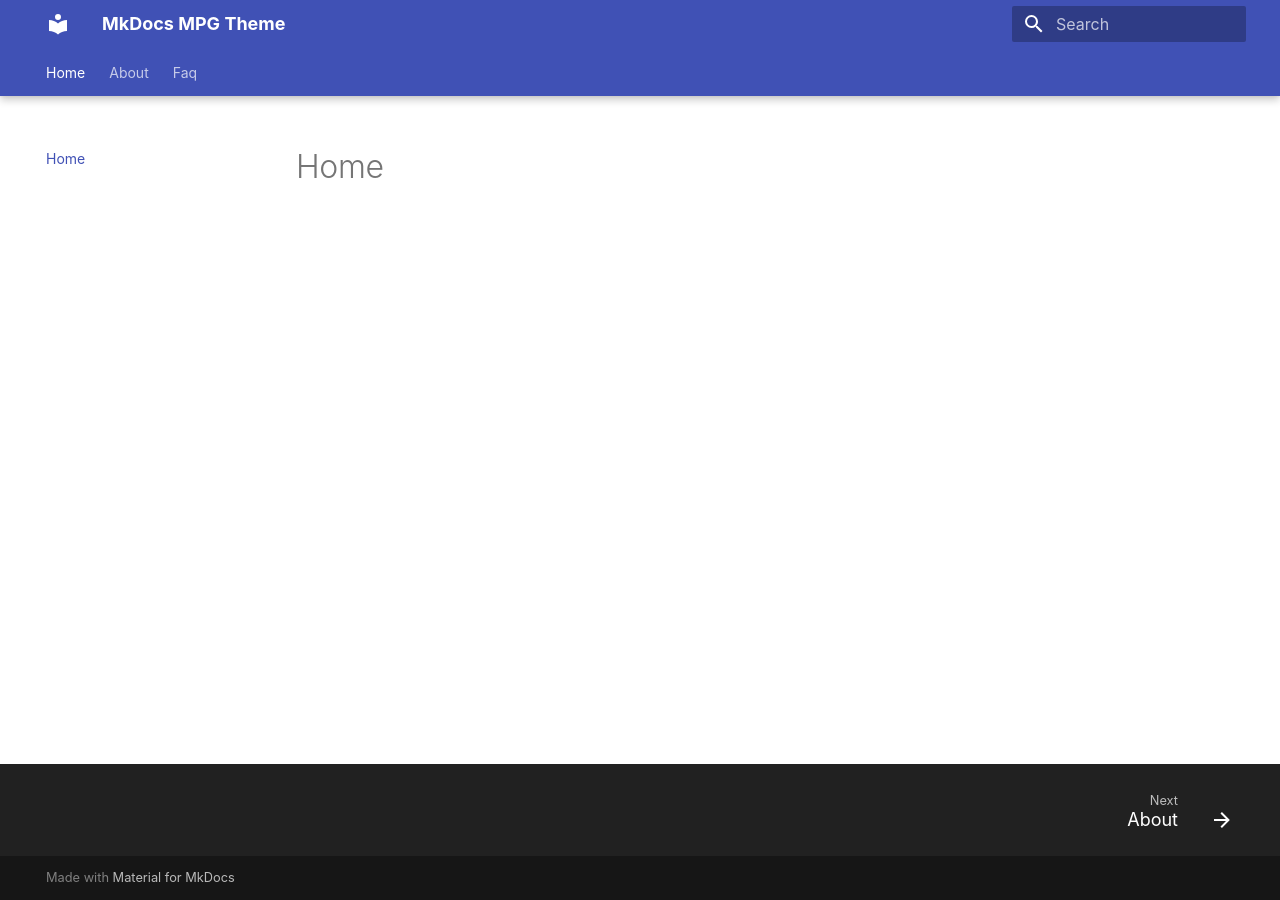
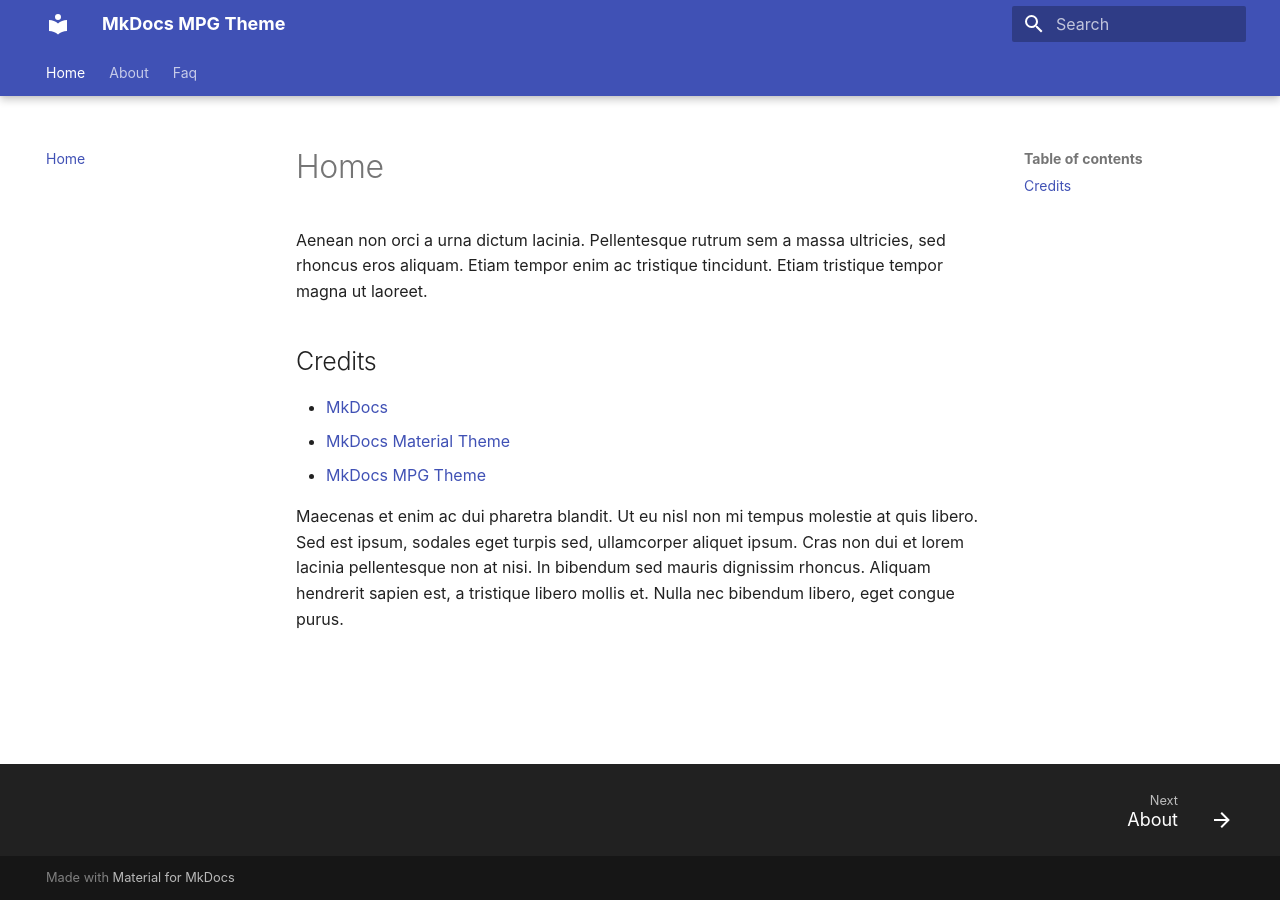
Before and after one commit to tombreit/mkdocs-mpgtheme-plugin, an MkDocs documentation site: the page built from docs/index.md, in a window 1280 px wide. Built offline with MkDocs 1.6.1 and Material for MkDocs 9.7.7, drawn with Linux system fonts in a browser that asks for light colours.

Commit message:
Demonstrate underlined links

```diff
--- a/docs/index.md
+++ b/docs/index.md
@@ -1 +1,11 @@
 # Home
+
+Aenean non orci a urna dictum lacinia. Pellentesque rutrum sem a massa ultricies, sed rhoncus eros aliquam. Etiam tempor enim ac tristique tincidunt. Etiam tristique tempor magna ut laoreet.
+
+## Credits
+
+- [MkDocs](https://www.mkdocs.org/)
+- [MkDocs Material Theme](https://squidfunk.github.io/mkdocs-material/)
+- [MkDocs MPG Theme](https://tombreit.github.io/mkdocs-mpgtheme-plugin/)
+
+Maecenas et enim ac dui pharetra blandit. Ut eu nisl non mi tempus molestie at quis libero. Sed est ipsum, sodales eget turpis sed, ullamcorper aliquet ipsum. Cras non dui et lorem lacinia pellentesque non at nisi. In bibendum sed mauris dignissim rhoncus. Aliquam hendrerit sapien est, a tristique libero mollis et. Nulla nec bibendum libero, eget congue purus.
```
